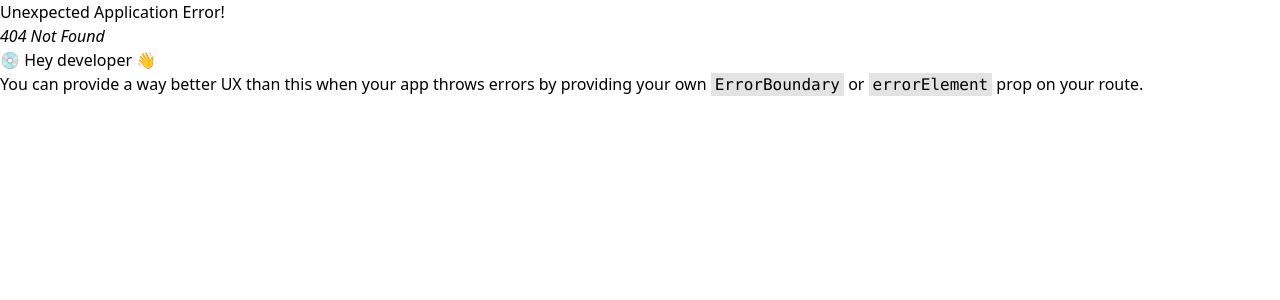
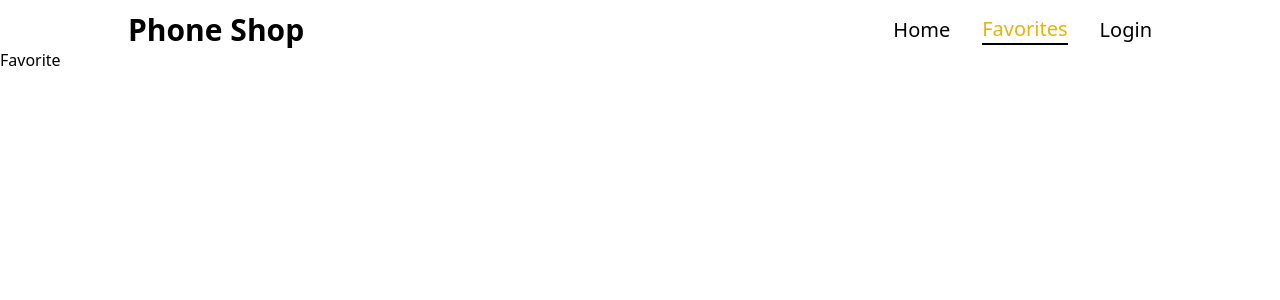
Before and after one commit to ornob90/Phone-Shop, a React (Vite) app: page /favorite in a window 1280 px wide. Before the commit this address had no page. Shown: the top 300 px of the page. Built offline with nearby package versions, Linux system fonts and the light colour scheme.

Commit message:
home, favorite, login page route setup complete

```diff
--- a/src/components/Header.jsx
+++ /dev/null
@@ -1,24 +0,0 @@
-import React from "react";
-import { NavLink } from "react-router-dom";
-
-const Header = () => {
-  const navBtns = ["Home", "Favorites", "Login"];
-
-  return (
-    <div className="max-w-[1440px] mx-auto">
-      <nav className="pt-3 mx-auto flex justify-between w-[80%]">
-        <h1 className="font-bold text-3xl">Phone Shop</h1>
-
-        <ul className="flex justify-center items-center gap-8">
-          {navBtns.map((btn) => (
-            <NavLink className="font-medium text-xl" key={btn}>
-              {btn}
-            </NavLink>
-          ))}
-        </ul>
-      </nav>
-    </div>
-  );
-};
-
-export default Header;
--- /dev/null
+++ b/src/components/Navbar.jsx
@@ -0,0 +1,57 @@
+import React from "react";
+import { NavLink } from "react-router-dom";
+
+const Navbar = () => {
+  const navBtns = ["Home", "Favorites", "Login"];
+
+  return (
+    <div className="max-w-[1440px] mx-auto">
+      <nav className="pt-3 mx-auto flex justify-between w-[80%]">
+        <h1 className="font-bold text-3xl">Phone Shop</h1>
+
+        <ul className="flex justify-center items-center gap-8">
+          <NavLink
+            to="/"
+            className={({ isActive }) =>
+              `font-medium text-xl ${
+                isActive
+                  ? " text-yellow-500 border-b-2 border-black"
+                  : "text-black"
+              }`
+            }
+          >
+            Home
+          </NavLink>
+
+          <NavLink
+            to="/favorite"
+            className={({ isActive }) =>
+              `font-medium text-xl ${
+                isActive
+                  ? " text-yellow-500 border-b-2 border-black"
+                  : "text-black"
+              }`
+            }
+          >
+            Favorites
+          </NavLink>
+
+          <NavLink
+            to="/login"
+            className={({ isActive }) =>
+              `font-medium text-xl ${
+                isActive
+                  ? " text-yellow-500 border-b-2 border-black"
+                  : "text-black"
+              }`
+            }
+          >
+            Login
+          </NavLink>
+        </ul>
+      </nav>
+    </div>
+  );
+};
+
+export default Navbar;
--- a/src/layout/RootLayout.jsx
+++ b/src/layout/RootLayout.jsx
@@ -1,11 +1,12 @@
 import React from "react";
-import Header from "../components/Header";
 import { Outlet } from "react-router-dom";
+import Home from "../pages/Home";
+import Navbar from "../components/Navbar";
 
 const RootLayout = () => {
   return (
     <div className="text-black">
-      <Header />
+      <Navbar />
       <Outlet />
     </div>
   );
--- /dev/null
+++ b/src/pages/Favorite.jsx
@@ -0,0 +1,7 @@
+import React from "react";
+
+const Favorite = () => {
+  return <div>Favorite</div>;
+};
+
+export default Favorite;
--- a/src/pages/Home.jsx
+++ b/src/pages/Home.jsx
@@ -1,4 +1,5 @@
 import React from "react";
+import Header from "../components/Navbar";
 
 const Home = () => {
   return <div></div>;
--- /dev/null
+++ b/src/pages/Login.jsx
@@ -0,0 +1,7 @@
+import React from "react";
+
+const Login = () => {
+  return <div>Login</div>;
+};
+
+export default Login;
```
Also changed, not shown: src/route/route.jsx (+10 -0 lines).
